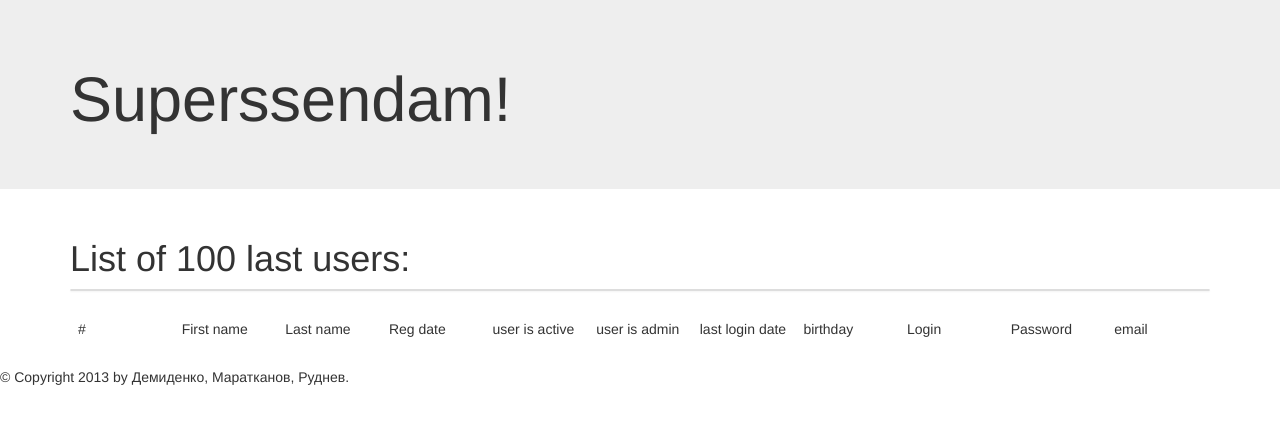
After one commit to PolygonGamesStudio/db-the-game, a Flask app: template flaskdb/app/templates/base_userlist.html in a window 1280 px wide. The commit adds this page. Shown: the top 424 px of the page. Run offline with Flask 2, Linux system fonts and the light colour scheme; the template is opened without the code that fills it, so the values that code supplies are empty.

Commit message:
user_list template added. there is a table with last 100 users

```diff
--- a/flaskdb/app/templates/base.html
+++ b/flaskdb/app/templates/base.html
@@ -8,11 +8,24 @@
     {% endblock %}
 </head>
 <body>
-<div id="content">{% block content %}{% endblock %}</div>
+<div class="jumbotron">
+    <div class="container">
+        <h1>Superssendam!</h1>
+    </div>
+</div>
+
+<div id="content">
+    <div class="container">
+        {% block content %}
+        {% endblock %}
+    </div>
+</div>
+
 <div id="footer">
     {% block footer %}
-    &copy; Copyright 2013 by Демиденко, Маратканов, Руднев>you</a>.
+    &copy; Copyright 2013 by Демиденко, Маратканов, Руднев.
     {% endblock %}
 </div>
+
 </body>
 </html>
--- /dev/null
+++ b/flaskdb/app/templates/base_userlist.html
@@ -0,0 +1,34 @@
+{% extends "base.html" %}
+{% block content %}
+<h1>List of 100 last users:</h1>
+<div>
+    <div class="panel panel-default">
+    </div>
+    <table class="table">
+        <thead>
+        <tr>
+            <td class="col-lg-1">#</td>
+            <td class="col-lg-1">First name</td>
+            <td class="col-lg-1">Last name</td>
+            <td class="col-lg-1">Reg date</td>
+            <td class="col-lg-1">user is active</td>
+            <td class="col-lg-1">user is admin</td>
+            <td class="col-lg-1">last login date</td>
+            <td class="col-lg-1">birthday</td>
+            <td class="col-lg-1">Login</td>
+            <td class="col-lg-1">Password</td>
+            <td class="col-lg-1">email</td>
+        </tr>
+        </thead>
+        {% for user_dict in records %}
+        <tr>
+            {% for key, value in user_dict.iteritems() %}
+            <td class="col-lg-1">{{ value }}</td>
+            {% endfor %}
+        </tr>
+        {% endfor %}
+    </table>
+</div>
+
+</div>
+{% endblock %}
--- a/flaskdb/app/views.py
+++ b/flaskdb/app/views.py
@@ -23,7 +23,7 @@ def user_list():
                 limit 100'''
     cursor.execute(sql_query)
     records = dictfetchall(cursor)
-    return render_template('index.html', records=records)
+    return render_template('base_userlist.html', records=records)
 
 
 @app.route('/user/<int:item_id>', methods=['GET'])
```
